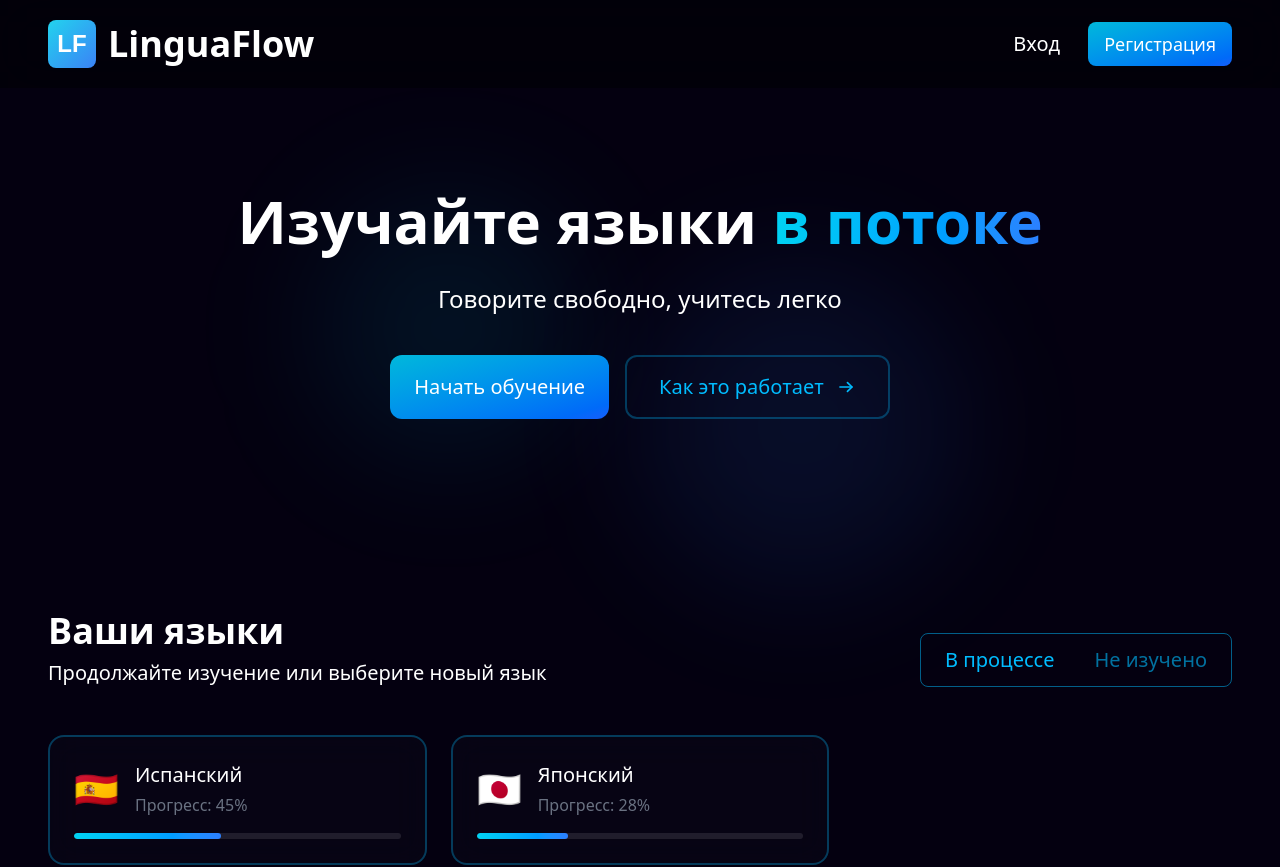
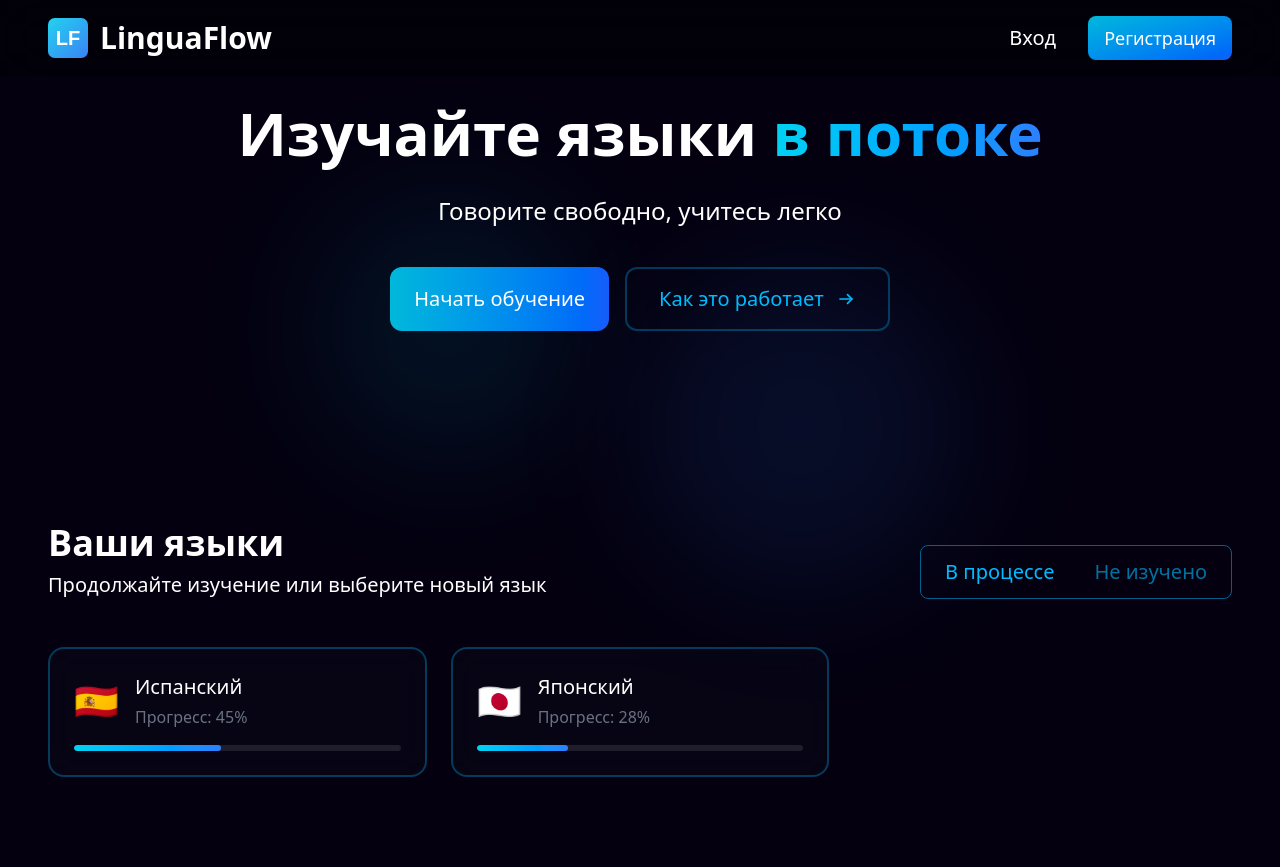
Before and after one commit to WalexWeb/LinguaFlow-client, a React (Vite) app: page / in a window 1280 px wide. Shown: the top 867 px of the page. Built offline with nearby package versions, Linux system fonts and the light colour scheme.

Commit message:
style: update navbar and gradient button

```diff
--- a/src/app/components/layout/Footer.tsx
+++ b/src/app/components/layout/Footer.tsx
@@ -3,7 +3,7 @@ import { Languages, BookOpen, MessageCircle, Settings } from "lucide-react";
 
 const Footer = () => {
   return (
-    <footer className="relative mt-auto bg-gradient-to-b to-blue-700/25">
+    <footer className="relative mt-auto text-white bg-gradient-to-b to-blue-700/25">
       {/* Пузырьки с символами */}
       {[...Array(12)].map((_, i) => {
         const chars = "•◦";
--- a/src/app/components/layout/Navbar.tsx
+++ b/src/app/components/layout/Navbar.tsx
@@ -1,6 +1,8 @@
+import { useState } from "react";
 import { useAuthStore } from "@/app/stores/AuthStore";
-import { motion } from "framer-motion";
+import { motion, useScroll, useMotionValueEvent } from "framer-motion";
 import { Link } from "react-router-dom";
+import { Home, BookOpen, Gamepad, BarChart2, User, LogOut } from "lucide-react";
 
 interface NavbarProps {
   onOpenRegistration?: () => void;
@@ -9,11 +11,43 @@ interface NavbarProps {
 
 function Navbar({ onOpenRegistration, onOpenLogin }: NavbarProps) {
   const { isAuthenticated, setIsAuthenticated } = useAuthStore();
+  const [hidden, setHidden] = useState(false);
+  const { scrollY } = useScroll();
+
+  useMotionValueEvent(scrollY, "change", (latest) => {
+    const previous = scrollY.getPrevious();
+
+    if (previous !== undefined && latest > previous && latest > 150) {
+      setHidden(true);
+    } else {
+      setHidden(false);
+    }
+  });
+
+  const navItems = [
+    { name: "Главная", path: "/", icon: <Home className="h-5 w-5" /> },
+    {
+      name: "Обучение",
+      path: "/learn",
+      icon: <BookOpen className="h-5 w-5" />,
+    },
+    { name: "Игры", path: "/games", icon: <Gamepad className="h-5 w-5" /> },
+    {
+      name: "Прогресс",
+      path: "/progress",
+      icon: <BarChart2 className="h-5 w-5" />,
+    },
+  ];
 
   return (
-    <nav className="sticky top-0 z-50 bg-black/40 px-6 py-5 backdrop-blur-xl lg:px-12">
-      <div className="mx-auto flex max-w-7xl items-center justify-between">
-        <Link to={"/"}>
+    <motion.nav
+      initial={{ y: 0 }}
+      animate={{ y: hidden ? -100 : 0 }}
+      transition={{ type: "spring", damping: 20, stiffness: 300 }}
+      className="fixed top-0 z-50 w-full bg-black/40 backdrop-blur-xl"
+    >
+      <div className="mx-auto flex max-w-7xl items-center justify-between px-6 py-4 text-white lg:px-12">
+        <Link to="/">
           <motion.div
             initial={{ opacity: 0, x: -20 }}
             animate={{ opacity: 1, x: 0 }}
@@ -22,21 +56,41 @@ function Navbar({ onOpenRegistration, onOpenLogin }: NavbarProps) {
             <img
               src="/logo.svg"
               alt="LinguaFlow Logo"
-              className="h-full w-full object-contain"
+              className="h-10 w-10 object-contain"
             />
-            <h1 className="text-4xl font-semibold">LinguaFlow</h1>
+            <h1 className="text-2xl font-semibold md:text-3xl">LinguaFlow</h1>
           </motion.div>
         </Link>
+
+        {isAuthenticated && (
+          <motion.div
+            initial={{ opacity: 0 }}
+            animate={{ opacity: 1 }}
+            transition={{ delay: 0.1 }}
+            className="hidden items-center gap-18 md:flex"
+          >
+            {navItems.map((item) => (
+              <Link
+                key={item.path}
+                to={item.path}
+                className="group flex cursor-pointer items-center gap-2 rounded-lg py-2 text-xl transition-colors hover:text-sky-400"
+              >
+                <span className="group-hover:text-sky-400">{item.icon}</span>
+                <span className="text-lg">{item.name}</span>
+              </Link>
+            ))}
+          </motion.div>
+        )}
 
         <motion.div
           initial={{ opacity: 0, x: 20 }}
           animate={{ opacity: 1, x: 0 }}
-          className="flex items-center gap-3"
+          className="flex items-center gap-4"
         >
           {!isAuthenticated ? (
             <>
               <button
-                className="hover:bg-opacity-5 cursor-pointer rounded-lg px-4 py-2 text-xl transition-colors hover:text-sky-500"
+                className="cursor-pointer rounded-lg px-4 py-2 text-xl transition-colors hover:text-sky-500"
                 onClick={onOpenLogin}
               >
                 Вход
@@ -53,17 +107,19 @@ function Navbar({ onOpenRegistration, onOpenLogin }: NavbarProps) {
           ) : (
             <>
               <button
-                className="hover:bg-opacity-5 cursor-pointer rounded-lg px-4 py-2 text-xl transition-colors hover:text-sky-500"
+                className="hover:bg-opacity-5 flex cursor-pointer items-center gap-2 rounded-lg px-4 py-2 text-xl transition-colors hover:text-sky-500"
                 onClick={() => setIsAuthenticated(false)}
               >
+                <LogOut className="h-5 w-5" />
                 Выход
               </button>
               <Link to={"/profile"}>
                 <motion.button
                   whileHover={{ scale: 1.05 }}
                   whileTap={{ scale: 0.98 }}
-                  className="cursor-pointer rounded-lg bg-gradient-to-br from-cyan-500 to-blue-600 px-4 py-2 text-lg transition-opacity"
+                  className="flex cursor-pointer items-center gap-2 rounded-lg bg-gradient-to-br from-cyan-500 to-blue-600 px-4 py-2 text-lg"
                 >
+                  <User className="h-5 w-5" />
                   Профиль
                 </motion.button>
               </Link>
@@ -71,7 +127,7 @@ function Navbar({ onOpenRegistration, onOpenLogin }: NavbarProps) {
           )}
         </motion.div>
       </div>
-    </nav>
+    </motion.nav>
   );
 }
 
--- a/src/app/components/shared/Auth/LoginModal.tsx
+++ b/src/app/components/shared/Auth/LoginModal.tsx
@@ -3,6 +3,7 @@ import { useForm } from "react-hook-form";
 import { Link } from "react-router-dom";
 import { useAuthStore } from "@/app/stores/AuthStore";
 import Input from "../../ui/Input";
+import GradientButton from "../../ui/GradientButton";
 
 interface LoginModalProps {
   onClose: () => void;
@@ -154,14 +155,12 @@ const LoginModal = ({ onClose, onOpenRegistration }: LoginModalProps) => {
               ))}
             </AnimatePresence>
 
-            <m.button
+            <GradientButton
               type="submit"
-              whileHover={{ scale: 1.02 }}
-              whileTap={{ scale: 0.98 }}
-              className="w-full rounded-lg bg-gradient-to-r from-cyan-500 to-blue-600 px-4 py-3 font-medium text-white transition-opacity hover:opacity-90"
+              className="w-full rounded-lg text-xl font-medium text-white transition-opacity hover:opacity-90"
             >
               Войти
-            </m.button>
+            </GradientButton>
           </form>
 
           <m.div
--- a/src/app/components/shared/Auth/RegistrationModal.tsx
+++ b/src/app/components/shared/Auth/RegistrationModal.tsx
@@ -3,6 +3,7 @@ import { useForm } from "react-hook-form";
 import { Link } from "react-router-dom";
 import { useAuthStore } from "@/app/stores/AuthStore";
 import Input from "../../ui/Input";
+import GradientButton from "../../ui/GradientButton";
 
 interface RegistrationModalProps {
   onClose: () => void;
@@ -195,14 +196,12 @@ const RegistrationModal = ({
               ))}
             </AnimatePresence>
 
-            <m.button
+            <GradientButton
               type="submit"
-              whileHover={{ scale: 1.02 }}
-              whileTap={{ scale: 0.98 }}
-              className="w-full rounded-lg bg-gradient-to-r from-cyan-500 to-blue-600 px-4 py-3 text-xl font-medium text-white transition-opacity hover:opacity-90"
+              className="w-full rounded-lg text-xl font-medium text-white transition-opacity hover:opacity-90"
             >
               Зарегистрироваться
-            </m.button>
+            </GradientButton>
           </form>
 
           <m.div
--- a/src/app/components/shared/HowItWorksModal.tsx
+++ b/src/app/components/shared/HowItWorksModal.tsx
@@ -157,7 +157,7 @@ function HowItWorksModal({
           transition={{ delay: 0.7 }}
           className="mt-10 flex justify-center"
         >
-          <GradientButton className="w-70" onClick={handleClick}>
+          <GradientButton className="w-70 text-xl" onClick={handleClick}>
             Начать обучение
           </GradientButton>
         </motion.div>
--- a/src/app/components/ui/GradientButton.tsx
+++ b/src/app/components/ui/GradientButton.tsx
@@ -7,6 +7,7 @@ const GradientButton = ({
   onClick,
   className = "",
   disabled,
+  type,
   ...props
 }: IButton) => {
   return (
@@ -15,10 +16,10 @@ const GradientButton = ({
       whileTap={{ scale: 0.99 }}
       onClick={onClick}
       className={clsx(
-        "cursor-pointer rounded-xl bg-gradient-to-br from-cyan-500 to-blue-600 px-6 py-3 text-xl font-medium text-white",
+        "cursor-pointer rounded-xl bg-gradient-to-r from-cyan-500 to-blue-600 px-6 py-3 font-medium text-white",
         className,
+        { ...props },
       )}
-      {...props}
     >
       {children}
     </motion.button>
--- a/src/app/pages/Home/CTASection.tsx
+++ b/src/app/pages/Home/CTASection.tsx
@@ -23,7 +23,7 @@ function CTASection({ onOpenRegistration }: CTASectionProps) {
         Позвольте течению знаний унести вас к новым горизонтам
       </p>
       <GradientButton
-        className="px-8 py-4"
+        className="px-8 py-4 text-xl"
         onClick={() => handleStart(onOpenRegistration)}
       >
         Начать сейчас
--- a/src/app/pages/Home/HeroBanner.tsx
+++ b/src/app/pages/Home/HeroBanner.tsx
@@ -55,7 +55,10 @@ function HeroBanner({
           transition={{ delay: 0.3 }}
           className="flex flex-col justify-center gap-4 sm:flex-row"
         >
-          <GradientButton onClick={() => handleStart(onOpenRegistration)}>
+          <GradientButton
+            className="text-xl"
+            onClick={() => handleStart(onOpenRegistration)}
+          >
             Начать обучение
           </GradientButton>
           <Button onClick={() => setShowHowItWorks(true)}>
--- a/src/app/types/IButton.type.ts
+++ b/src/app/types/IButton.type.ts
@@ -3,4 +3,5 @@ export interface IButton {
   onClick?: () => void;
   className?: string;
   disabled?: boolean;
+  type?: string;
 }
```
